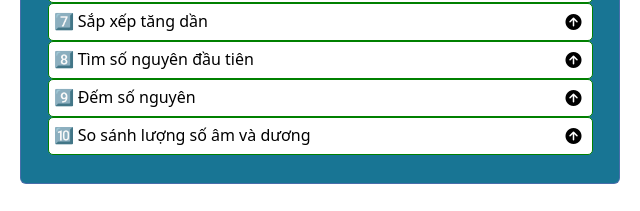
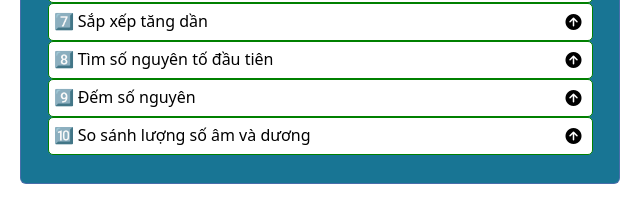
Before and after one commit to Fink2005/JSbuoi7-8_bc71_Phan_Tan_Sy, a plain HTML site: page index.html in a window 1280 px wide. Shown: the part 416-627 px from the top of the page, 380-1020 px from the left. Drawn offline with nearby package versions, Linux system fonts and the light colour scheme.

Commit message:
Update index.html

```diff
--- a/index.html
+++ b/index.html
@@ -356,7 +356,7 @@
           </div>
           <div id="SO_NGUYEN_DAU_TIEN">
             <button onclick="click8()" id="item">
-              8️⃣ Tìm số nguyên đầu tiên
+              8️⃣ Tìm số nguyên tố đầu tiên
               <i class="fa fa-arrow-circle-up rotate8"></i>
             </button>
             <div
```
